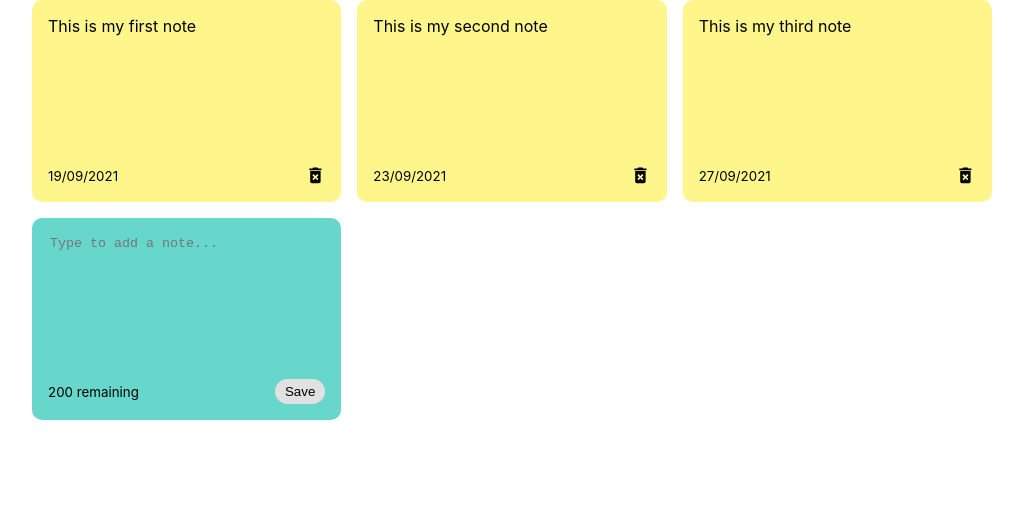
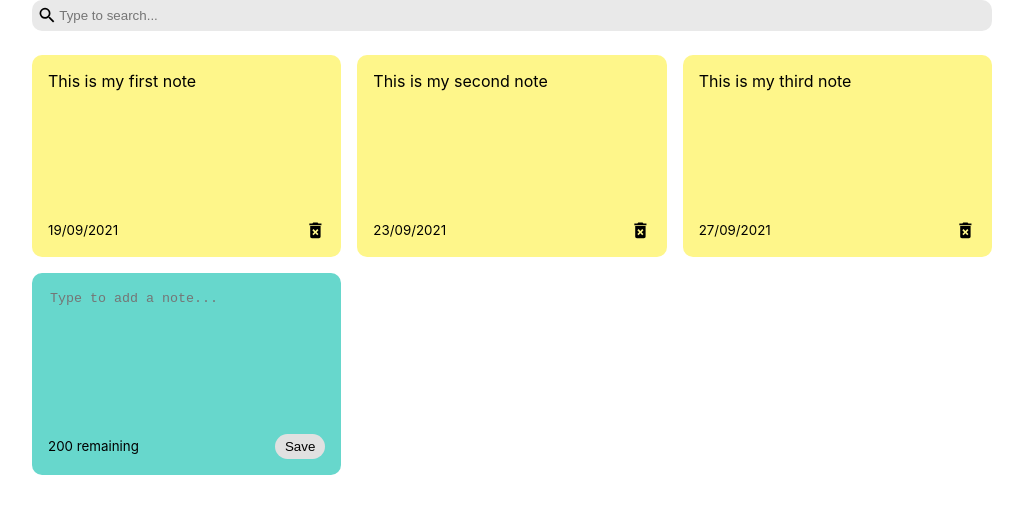
Before and after one commit to janajolovic/notes-app, a React (Create React App) app: page / in a window 1280 px wide. Shown: the top 514 px of the page, without its empty margins (128-1151 px from the left). Built offline with nearby package versions, Linux system fonts and the light colour scheme.

Commit message:
searching for a note

```diff
--- a/src/App.js
+++ b/src/App.js
@@ -1,6 +1,7 @@
 import { useState } from "react";
 import { nanoid } from "nanoid";
 import NotesList from "./components/notesList";
+import Search from "./Search";
 
 const App = () => {
   const [ notes, setNotes ] = useState([
@@ -21,6 +22,8 @@
     },
   ])
 
+  const [ searchText, setSearchText ] = useState("");
+
   const addNote = (text) => {
     const date = new Date();
     const newNote = {
@@ -39,8 +42,11 @@
 
   return (
     <div className="container">
+      <Search handleSearchNote={setSearchText}/>
       <NotesList
-        notes={notes}
+        notes={notes.filter((note) =>
+          note.text.toLowerCase().includes(searchText)
+        )}
         handleAddNote={addNote}
         handleDeleteNote={deleteNote}/>
     </div>
--- /dev/null
+++ b/src/Search.js
@@ -0,0 +1,16 @@
+import React from "react";
+import { MdSearch } from "react-icons/md";
+
+const Search = ({ handleSearchNote }) => {
+    return (
+        <div className="search">
+            <MdSearch className="search-icons" size="1.3em"/>
+            <input
+                onChange={event => handleSearchNote(event.target.value)}
+                type="text"
+                placeholder="Type to search..." />
+        </div>
+    )
+}
+
+export default Search;
```
